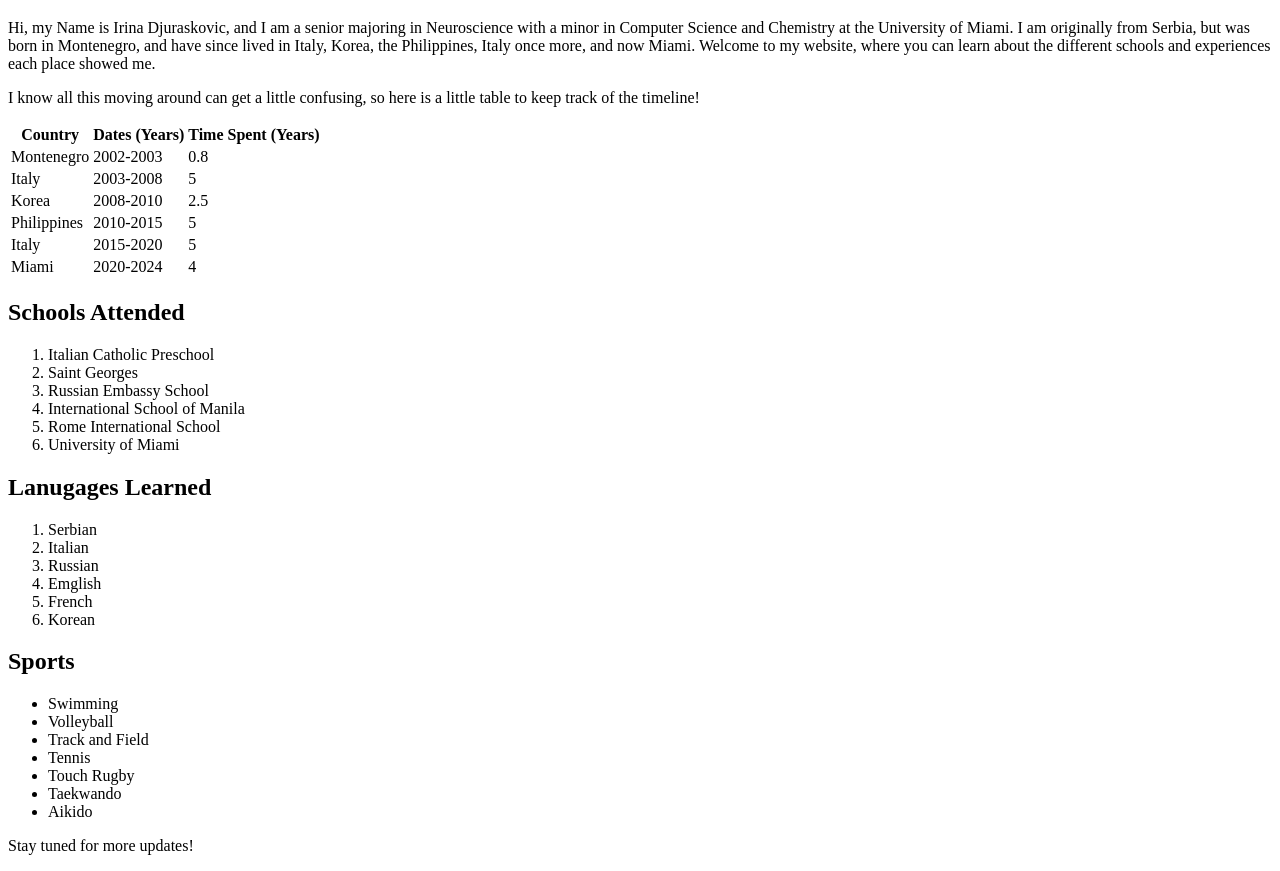
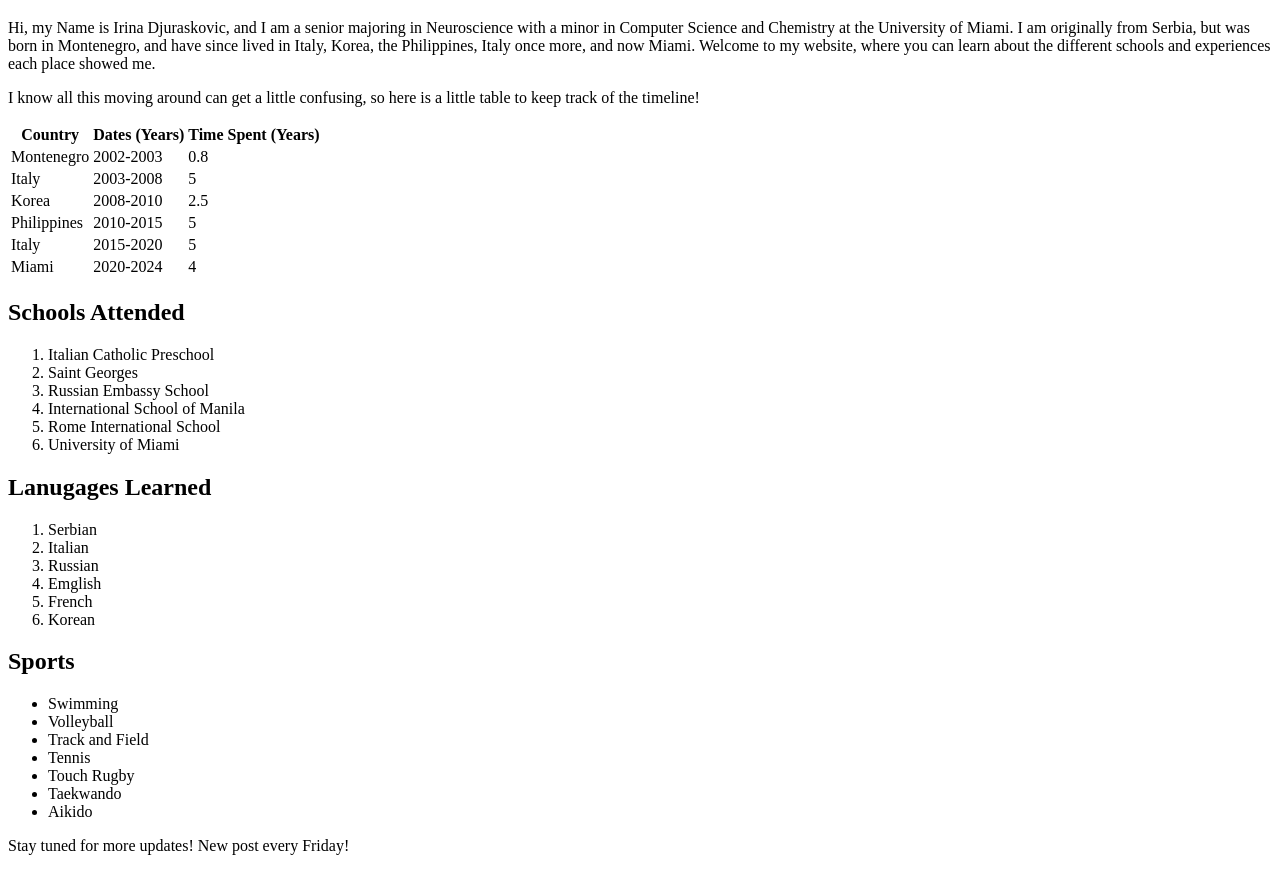
Before and after one commit to irinadju/irinadju.github.io, a plain HTML site: page index.html in a window 1280 px wide. Shown: the part 61-932 px from the top of the page. Drawn offline with Linux system fonts and the light colour scheme.

Commit message:
Update index.html

```diff
--- a/index.html
+++ b/index.html
@@ -85,6 +85,6 @@
                 <li>Taekwando</li>
                  <li>Aikido</li>
             </ul>
-        <p>Stay tuned for more updates!</p>
+        <p>Stay tuned for more updates! New post every Friday!</p>
     </body>
 </html>
```
